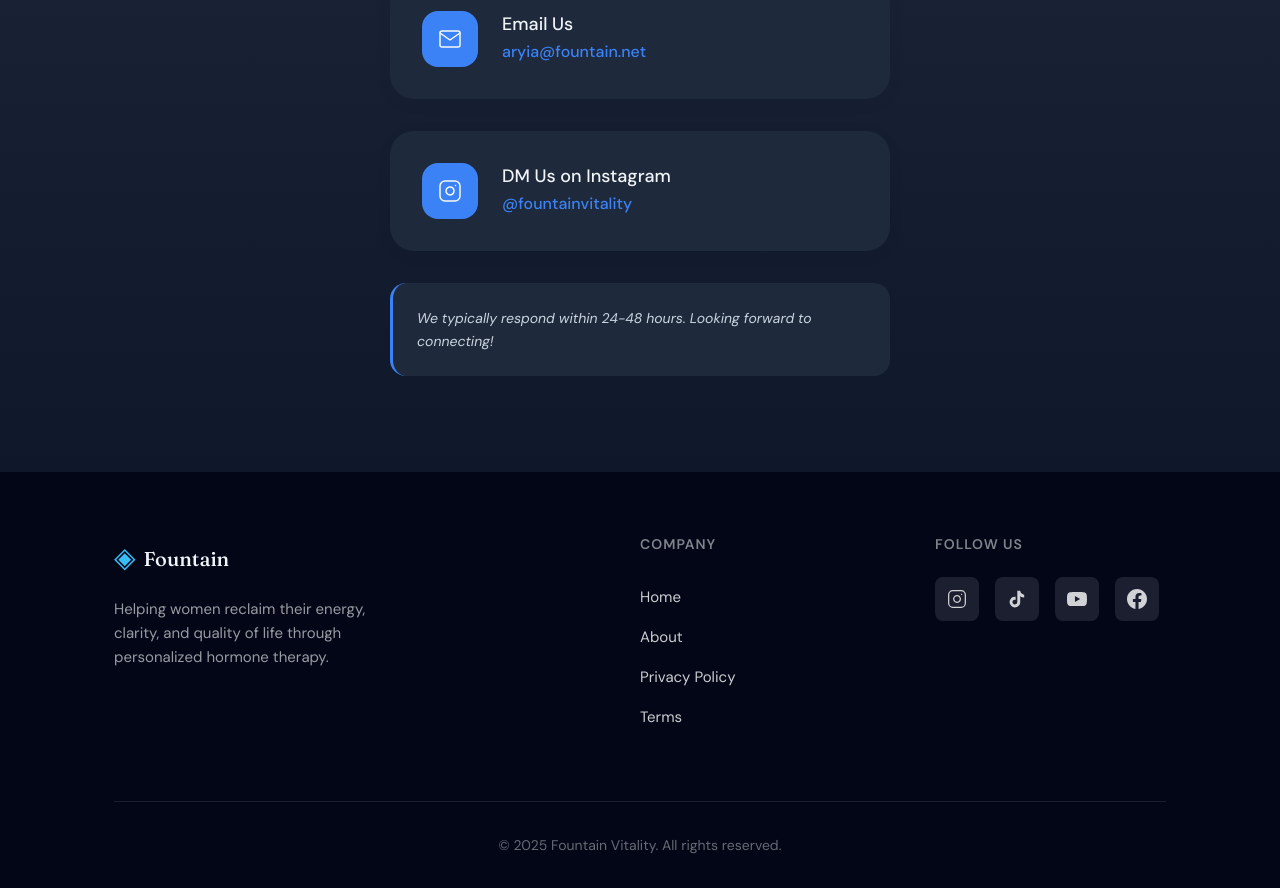
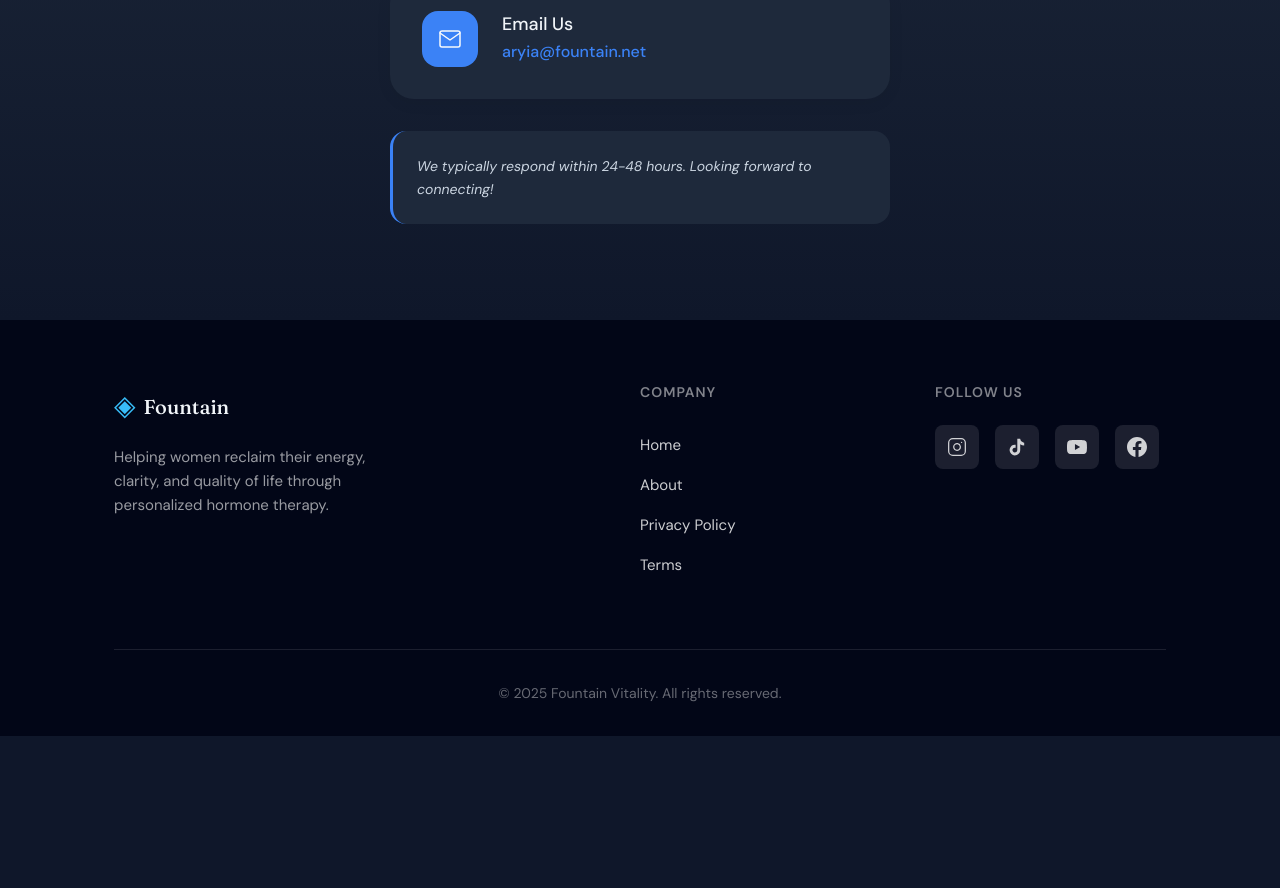
Before and after one commit to draphael123/fountain-influencers, a React (Vite) app: page / in a window 1280 px wide. Shown: the part 6320-7208 px from the top of the page. After the commit the page ends 7056 px from the top, so only its background shows below. Built offline with nearby package versions, Linux system fonts and the light colour scheme.

Commit message:
Remove Instagram DM contact option

```diff
--- a/src/App.jsx
+++ b/src/App.jsx
@@ -571,13 +571,6 @@ function App() {
                   <a href="mailto:aryia@fountain.net">aryia@fountain.net</a>
                 </div>
               </div>
-              <div className="contact-method">
-                <div className="contact-icon"><Icons.Instagram /></div>
-                <div className="contact-details">
-                  <h4>DM Us on Instagram</h4>
-                  <a href="https://instagram.com/fountainvitality" target="_blank" rel="noopener noreferrer">@fountainvitality</a>
-                </div>
-              </div>
               <div className="contact-note">
                 <p>We typically respond within 24-48 hours. Looking forward to connecting!</p>
               </div>
```
